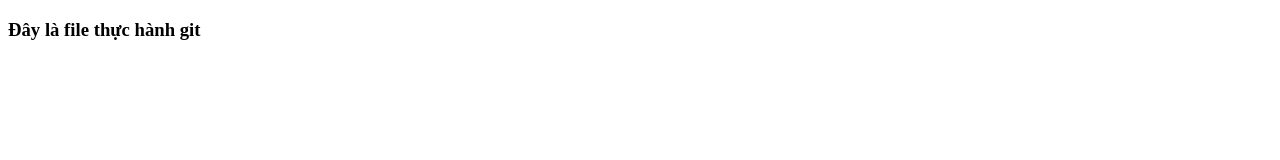
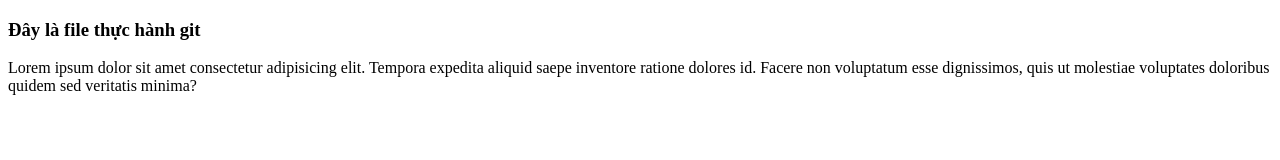
Before and after one commit to quyen46919/Slideshow-for-UDA-Gottalents, a plain HTML site: page index.html in a window 1280 px wide. Drawn offline with Linux system fonts and the light colour scheme.

Commit message:
add 1 line

```diff
--- a/index.html
+++ b/index.html
@@ -7,5 +7,6 @@
 </head>
 <body>
     <h3>Đây là file thực hành git</h3>
+    <p>Lorem ipsum dolor sit amet consectetur adipisicing elit. Tempora expedita aliquid saepe inventore ratione dolores id. Facere non voluptatum esse dignissimos, quis ut molestiae voluptates doloribus quidem sed veritatis minima?</p>
 </body>
 </html>
```
